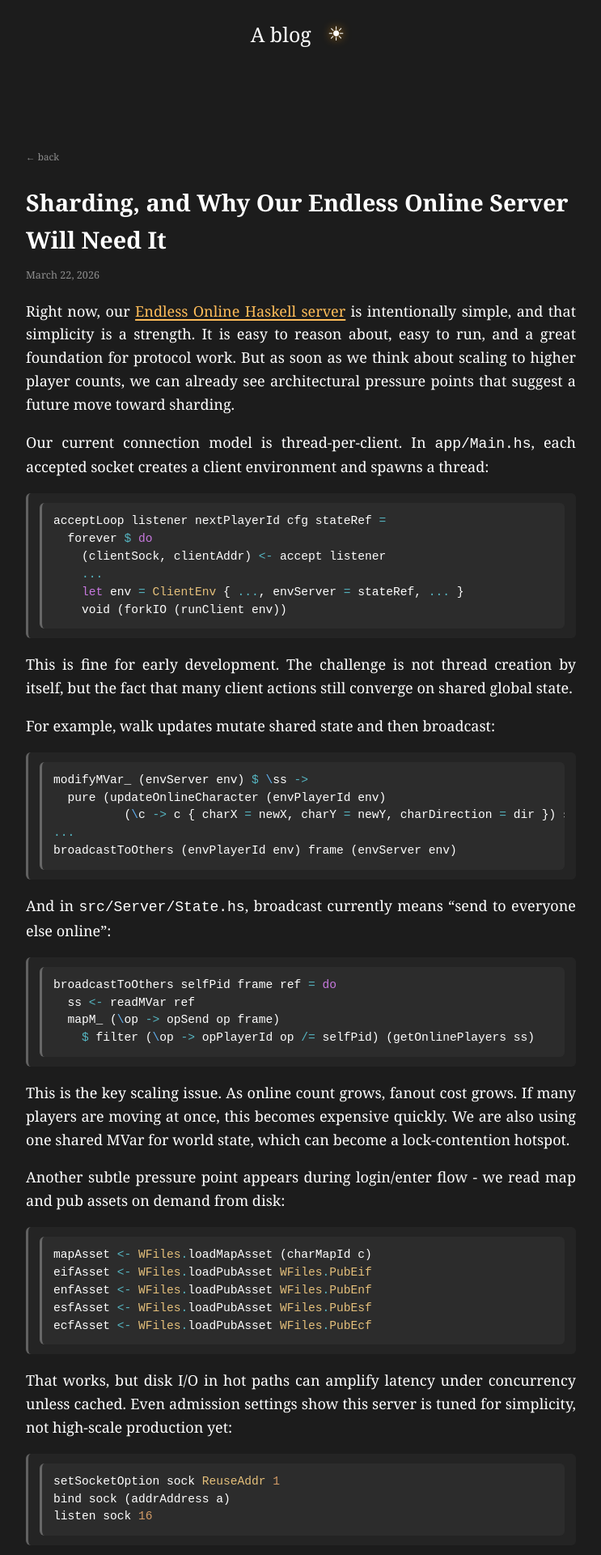
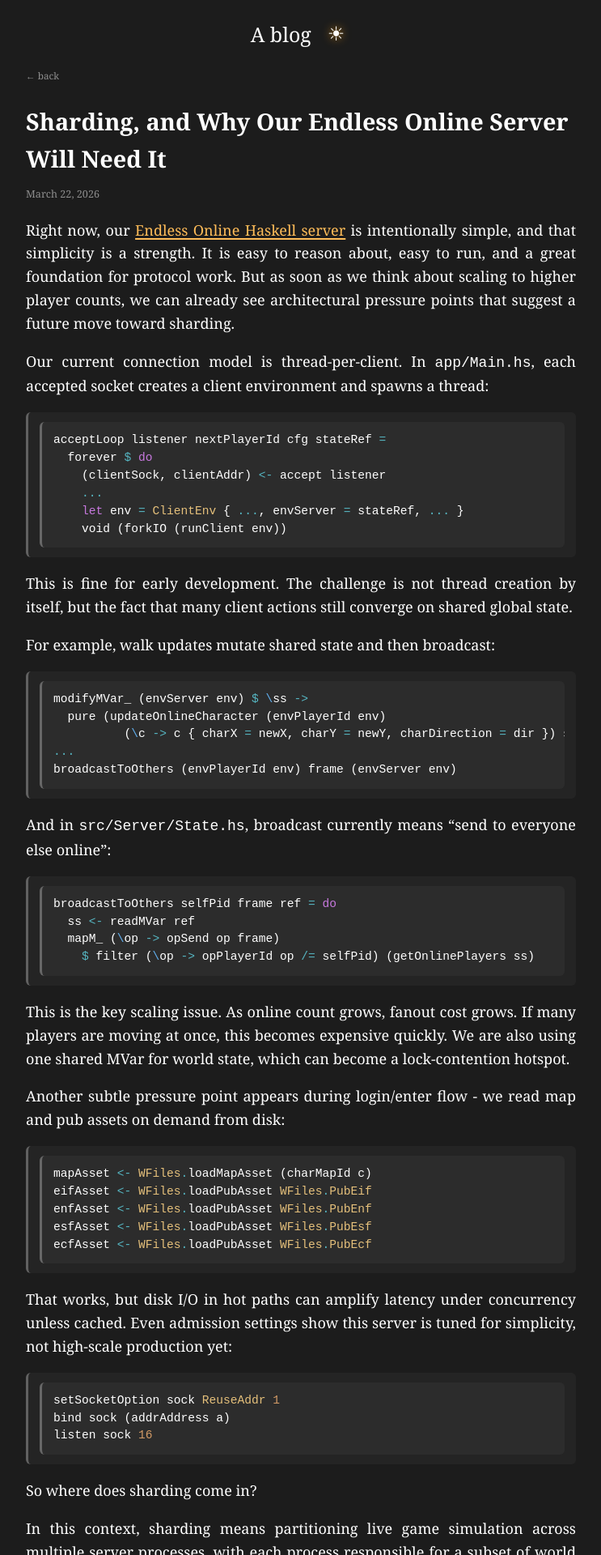
Before and after one commit to taekwondo12/not-just-a-blog, a Jekyll site: the page built from _posts/game_development/2026-03-22-sharding-and-why-our-endless-online-server-will-need-it.md, in a window 1280 px wide. Shown: the top 1920 px of the page at 81% size, without its empty margins (268-1011 px from the left). Built offline with Jekyll 4.4.1, drawn with Linux system fonts in a browser that asks for light colours.

Commit message:
some css fixes

```diff
--- a/index.html
+++ b/index.html
@@ -6,7 +6,7 @@
   </head>
   <body>
     <div class="top-center">
-      <span>A blog</span>
+      <a href="./" class="site-title">A blog</a>
       <button class="theme-toggle" onclick="toggle_light_mode()">☀</button>
     </div>
 
--- a/styles.css
+++ b/styles.css
@@ -1,89 +1,75 @@
+:root {
+  --bg-color: #1c1c1c;
+  --text-color: #ffffff;
+  --link-color: #ffbd59;
+  --link-hover-color: #ffd08d;
+  --link-light-color: #8a4a00;
+  --link-light-hover-color: #b76500;
+  --code-bg: rgba(255, 255, 255, 0.04);
+  --code-border: rgba(255, 255, 255, 0.28);
+  --header-top: calc(20px + env(safe-area-inset-top));
+  --content-max-width: 680px;
+  --content-top-margin: 84px;
+  --content-bottom-margin: 60px;
+}
+
+.light-mode {
+  --bg-color: #ffffff;
+  --text-color: #000000;
+  --code-bg: rgba(0, 0, 0, 0.04);
+  --code-border: rgba(0, 0, 0, 0.28);
+}
+
 body {
-  background-color: #1c1c1c;
-  color: #ffffff;
-  font-size: 25px;
   margin: 0;
   min-height: 100vh;
+  background-color: var(--bg-color);
+  color: var(--text-color);
   font-family: Georgia, "Times New Roman", serif;
+  font-size: 25px;
   -webkit-text-size-adjust: 100%;
   -webkit-tap-highlight-color: transparent;
 }
 
-.light-mode {
-  background-color: #ffffff;
-  color: #000000;
-}
-
-.top-center {
+/* Header */
+.top-center,
+.page-header {
   position: fixed;
-  top: calc(20px + env(safe-area-inset-top));
+  top: var(--header-top);
   left: 50%;
-  transform: translateX(-50%);
   z-index: 100;
   display: flex;
   align-items: center;
   gap: 12px;
-}
-
-.page-header {
-  display: flex;
-  align-items: center;
-  justify-content: center;
-  gap: 12px;
-  padding: 20px;
+  transform: translateX(-50%);
 }
 
 .theme-toggle {
+  padding: 8px;
+  border: none;
   background: transparent;
   color: inherit;
-  border: none;
   cursor: pointer;
   font-size: 24px;
-  padding: 8px;
   transition: color 0.2s ease;
   filter: drop-shadow(0 0 6px #e8900a);
-}
-
-.theme-toggle:hover,
-.post-list a:hover,
-.back-link:hover {
-  opacity: 0.7;
 }
 
 .light-mode .theme-toggle {
   filter: none;
 }
 
+/* Landing nav */
 .nav-list {
   position: fixed;
   top: 50%;
   left: 50%;
-  transform: translate(-50%, -50%);
   display: flex;
   gap: 20px;
+  margin: 0;
+  padding: 0;
   list-style: none;
-  padding: 0;
-  margin: 0;
-}
-
-@media (max-width: 768px) {
-  .nav-list {
-    flex-direction: column;
-    align-items: center;
-    max-height: 80vh;
-    overflow-y: auto;
-  }
-
-  img {
-    max-width: 60vw;
-  }
-
-  .post {
-    font-size: 16px;
-    padding: 0 env(safe-area-inset-right, 20px) 0 env(safe-area-inset-left, 20px);
-    padding-left: max(20px, env(safe-area-inset-left));
-    padding-right: max(20px, env(safe-area-inset-right));
-  }
+  transform: translate(-50%, -50%);
 }
 
 img {
@@ -92,9 +78,13 @@
   height: auto;
 }
 
-.nav-image { filter: invert(1) brightness(1.05); }
+.nav-image {
+  filter: invert(1) brightness(1.05);
+}
 
-.light-mode .nav-image { filter: none; }
+.light-mode .nav-image {
+  filter: none;
+}
 
 .nav-item img {
   transition: transform 0.15s ease;
@@ -108,6 +98,7 @@
   transform: scale(0.95);
 }
 
+/* Typography and links */
 .site-title,
 .back-link,
 .post-list a {
@@ -115,11 +106,18 @@
   text-decoration: none;
 }
 
+.theme-toggle:hover,
+.post-list a:hover,
+.back-link:hover {
+  opacity: 0.7;
+}
+
+/* Post list and post page */
 .post-list {
+  max-width: var(--content-max-width);
+  margin: var(--content-top-margin) auto var(--content-bottom-margin);
+  padding: 0;
   list-style: none;
-  padding: 0;
-  margin: 100px auto 60px;
-  max-width: 680px;
   text-align: center;
 }
 
@@ -128,54 +126,22 @@
 }
 
 .post-list span {
+  display: block;
   font-size: 0.55em;
   opacity: 0.5;
-  display: block;
 }
 
 .post {
-  max-width: 680px;
-  margin: 100px auto 60px;
+  max-width: var(--content-max-width);
+  margin: var(--content-top-margin) auto var(--content-bottom-margin);
   padding: 0 20px;
+  font-size: 18px;
   line-height: 1.6;
-  font-size: 18px;
-}
-
-.post p,
-.post li {
-  text-align: justify;
-  text-justify: inter-word;
-  hyphens: auto;
-  overflow-wrap: break-word;
-}
-
-.post a:not(.back-link) {
-  color: #ffbd59;
-  text-decoration-line: underline;
-  text-decoration-thickness: 1.5px;
-  text-underline-offset: 0.14em;
-  overflow-wrap: anywhere;
-  transition: color 0.2s ease, opacity 0.2s ease;
-}
-
-.post a:not(.back-link):hover,
-.post a:not(.back-link):focus-visible {
-  color: #ffd08d;
-  opacity: 0.95;
-}
-
-.light-mode .post a:not(.back-link) {
-  color: #8a4a00;
-}
-
-.light-mode .post a:not(.back-link):hover,
-.light-mode .post a:not(.back-link):focus-visible {
-  color: #b76500;
 }
 
 .post h1 {
+  margin-bottom: 4px;
   font-size: 1.6em;
-  margin-bottom: 4px;
 }
 
 .post time {
@@ -185,17 +151,50 @@
 
 .back-link {
   display: block;
+  margin-bottom: 24px;
   font-size: 0.65em;
   opacity: 0.5;
-  margin-bottom: 24px;
 }
 
+.post p,
+.post li {
+  hyphens: auto;
+  overflow-wrap: break-word;
+  text-align: justify;
+  text-justify: inter-word;
+}
+
+.post a:not(.back-link) {
+  color: var(--link-color);
+  overflow-wrap: anywhere;
+  text-decoration-line: underline;
+  text-decoration-thickness: 1.5px;
+  text-underline-offset: 0.14em;
+  transition: color 0.2s ease, opacity 0.2s ease;
+}
+
+.post a:not(.back-link):hover,
+.post a:not(.back-link):focus-visible {
+  color: var(--link-hover-color);
+  opacity: 0.95;
+}
+
+.light-mode .post a:not(.back-link) {
+  color: var(--link-light-color);
+}
+
+.light-mode .post a:not(.back-link):hover,
+.light-mode .post a:not(.back-link):focus-visible {
+  color: var(--link-light-hover-color);
+}
+
+/* Code blocks */
 .highlight {
-  background: rgba(255, 255, 255, 0.04);
-  border-left: 3px solid rgba(255, 255, 255, 0.28);
+  overflow-x: auto;
+  border-left: 3px solid var(--code-border);
   border-radius: 6px;
+  background: var(--code-bg);
   padding: 12px 14px;
-  overflow-x: auto;
   font-size: 0.9em;
 }
 
@@ -205,15 +204,61 @@
   line-height: 1.5;
 }
 
-.light-mode .highlight {
-  background: rgba(0, 0, 0, 0.04);
-  border-left-color: rgba(0, 0, 0, 0.28);
+.highlight .k,
+.highlight .kd,
+.highlight .kn,
+.highlight .kr {
+  color: #c678dd;
 }
 
-.highlight .k, .highlight .kd, .highlight .kn, .highlight .kr { color: #c678dd; }
-.highlight .nf { color: #61afef; }
-.highlight .s, .highlight .s1, .highlight .s2 { color: #98c379; }
-.highlight .c, .highlight .c1, .highlight .cm { color: #5c6370; font-style: italic; }
-.highlight .mi, .highlight .mf { color: #d19a66; }
-.highlight .o { color: #56b6c2; }
-.highlight .kt, .highlight .nc { color: #e5c07b; }
+.highlight .nf {
+  color: #61afef;
+}
+
+.highlight .s,
+.highlight .s1,
+.highlight .s2 {
+  color: #98c379;
+}
+
+.highlight .c,
+.highlight .c1,
+.highlight .cm {
+  color: #5c6370;
+  font-style: italic;
+}
+
+.highlight .mi,
+.highlight .mf {
+  color: #d19a66;
+}
+
+.highlight .o {
+  color: #56b6c2;
+}
+
+.highlight .kt,
+.highlight .nc {
+  color: #e5c07b;
+}
+
+/* Mobile */
+@media (max-width: 768px) {
+  .nav-list {
+    max-height: 80vh;
+    flex-direction: column;
+    align-items: center;
+    overflow-y: auto;
+  }
+
+  img {
+    max-width: 60vw;
+  }
+
+  .post {
+    padding: 0 20px;
+    padding-left: max(20px, env(safe-area-inset-left));
+    padding-right: max(20px, env(safe-area-inset-right));
+    font-size: 16px;
+  }
+}
```
